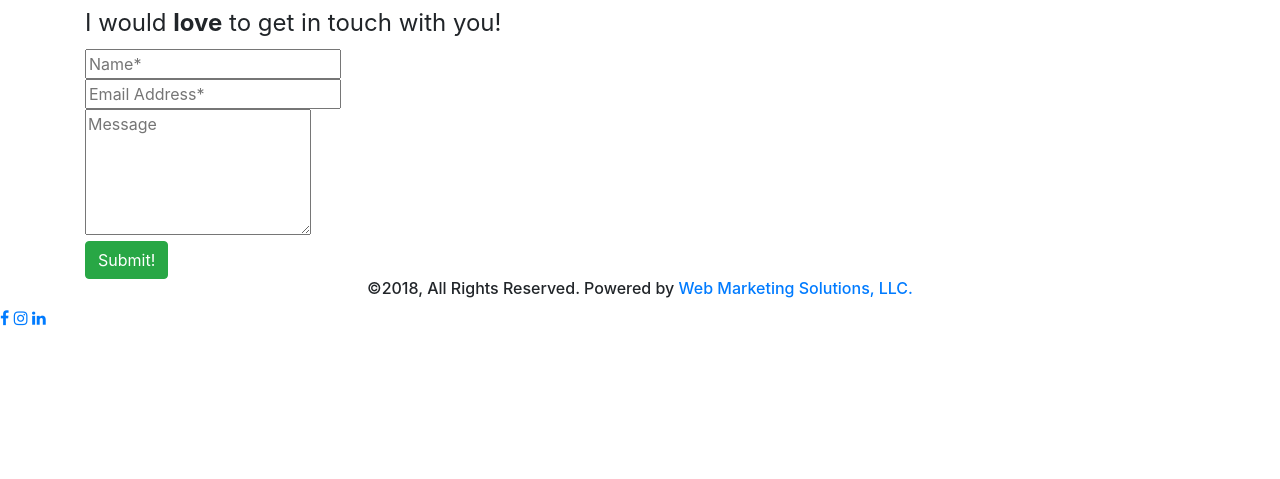
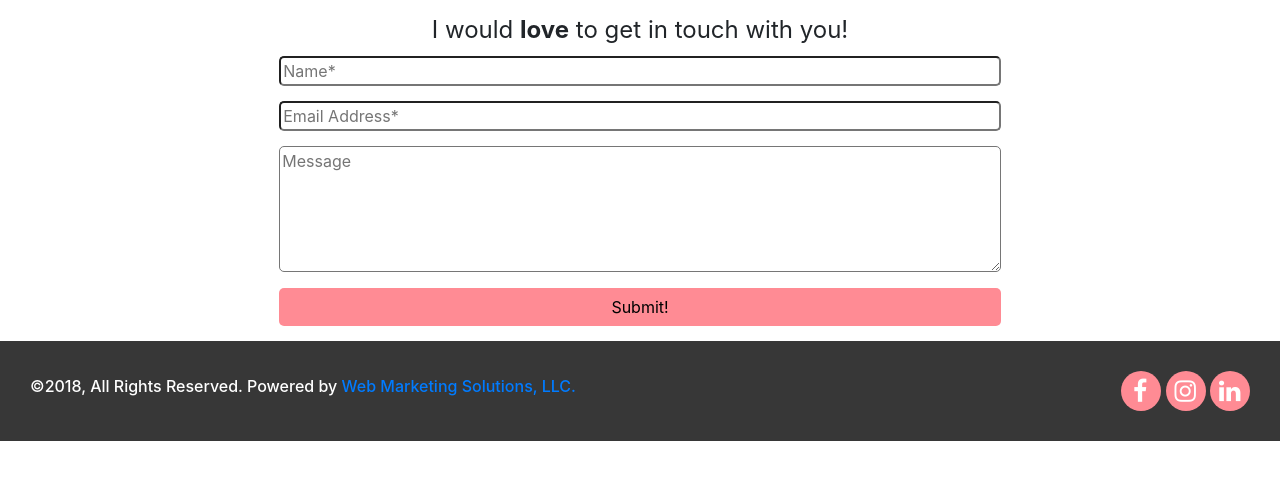
Before and after one commit to rise-and-shane93/adenaMaryKay, a plain HTML site: page contact.html in a window 1280 px wide. Shown: the part 107-586 px from the top of the page. Drawn offline with nearby package versions, Linux system fonts and the light colour scheme.

Commit message:
commit 9/17/18 evening

```diff
--- a/contact.html
+++ b/contact.html
@@ -6,6 +6,7 @@
     <title>Adena Harper</title>
     <link rel="stylesheet" href="https://cdnjs.cloudflare.com/ajax/libs/twitter-bootstrap/4.1.0/css/bootstrap.min.css">
     <link rel="stylesheet" href="https://cdnjs.cloudflare.com/ajax/libs/font-awesome/4.7.0/css/font-awesome.min.css">
+    <link rel="icon" type="image/x-icon" href="favicon.ico?" sizes="256x256">
     <link rel="stylesheet" href="styles.css">
 </head>
 <body>
@@ -30,13 +31,13 @@
             <div class="container">
                 <h1 class="text-center">Contact</h1>
                 <form>
-                    <legend>I would <strong>love</strong> to get in touch with you&#33;</legend>
+                    <legend class="text-center">I would <strong>love</strong> to get in touch with you&#33;</legend>
                     <fieldset>
                         <input type="text" name="name" placeholder="Name*" required><br>
                         <input type="text" name="email" placeholder="Email Address*" required><br>
                         <textarea type="text" name="message" placeholder="Message" rows="5"></textarea>
+                        <button type="submit" value="submit" class="btn">Submit&#33;</button>
                     </fieldset>
-                    <button type="submit" value="submit" class="btn btn-success">Submit&#33;</button>
                 </form>
             </div><!--/container-->
         </section><!--/sectionContact-->
--- a/styles.css
+++ b/styles.css
@@ -5,3 +5,119 @@ be used for the website:
 * {
     box-sizing: border-box;
 }
+
+/* BEGIN SMALL SCREEN QUERY */
+/*===============
+CODE COMMON TO ALL PAGES
+===============*/
+/* Footer */
+footer {
+    background-color: #373737;
+    color: white;
+    padding: 30px;
+    display: flex;
+    flex-direction: column;
+    align-items: center;
+}
+
+.social-media .fa {
+    width: 40px;
+    height: 40px;
+    font-size: 25px;
+    color: white;
+    background-color: #FF8B94;
+    border-radius: 50%;
+    transition: .2s ease-in-out;
+}
+.fa-instagram {
+    padding: 8px 9px;
+}
+.fa-facebook {
+    padding: 8px 12px;
+}
+.fa-linkedin {
+    padding: 8px 9px;
+}
+
+.social-media .fa:hover {
+    text-decoration: none;
+    background-color: #e75480;
+    transition: .2s ease-in-out;
+}
+
+/*===============
+HOME PAGE
+===============*/
+
+/*===============
+CONTACT PAGE
+===============*/
+form {
+    display: flex;
+    flex-direction: column;
+    justify-content: center;
+    align-items: center;
+    margin: 15px 0;
+}
+fieldset {
+    width: 95%;
+}
+input, textarea,
+button[value="submit"] {
+    width: 100%;
+    border-radius: 5px;
+}
+input {
+    margin-bottom: 15px;
+}
+input, textarea {
+    transition: .3s ease-in-out;
+}
+input:focus,
+textarea:focus {
+    background-color: #FFC0CB;
+    outline: none;
+    transition: .3s ease-in-out;
+}
+textarea {
+    margin-bottom: 10px;
+}
+button[value="submit"] {
+    background-color: #FF8B94;
+    transition: .3s ease-in-out;
+}
+button[value="submit"]:hover {
+    background-color: #E75480;
+    transform: scale(1.01);
+    transition: .3s ease-in-out
+}
+
+
+
+/*END SMALL SCREEN QUERY*/
+
+@media (min-width: 768px) {
+    /*===============
+    CODE COMMON TO ALL PAGES
+    ===============*/
+
+}
+
+/*END MEDIUM SCREEN QUERY*/
+
+@media (min-width: 1024px) {
+    /*===============
+    CODE COMMON TO ALL PAGES
+    ===============*/
+    footer {
+        flex-direction: row;
+        justify-content: space-between;
+    }
+    /*===============
+    CODE COMMON TO ALL PAGES
+    ===============*/
+    fieldset {
+        width: 65%;
+    }
+
+}
```
Also changed, not shown: index.html (+3 -2 lines), favicon.ico (added).
